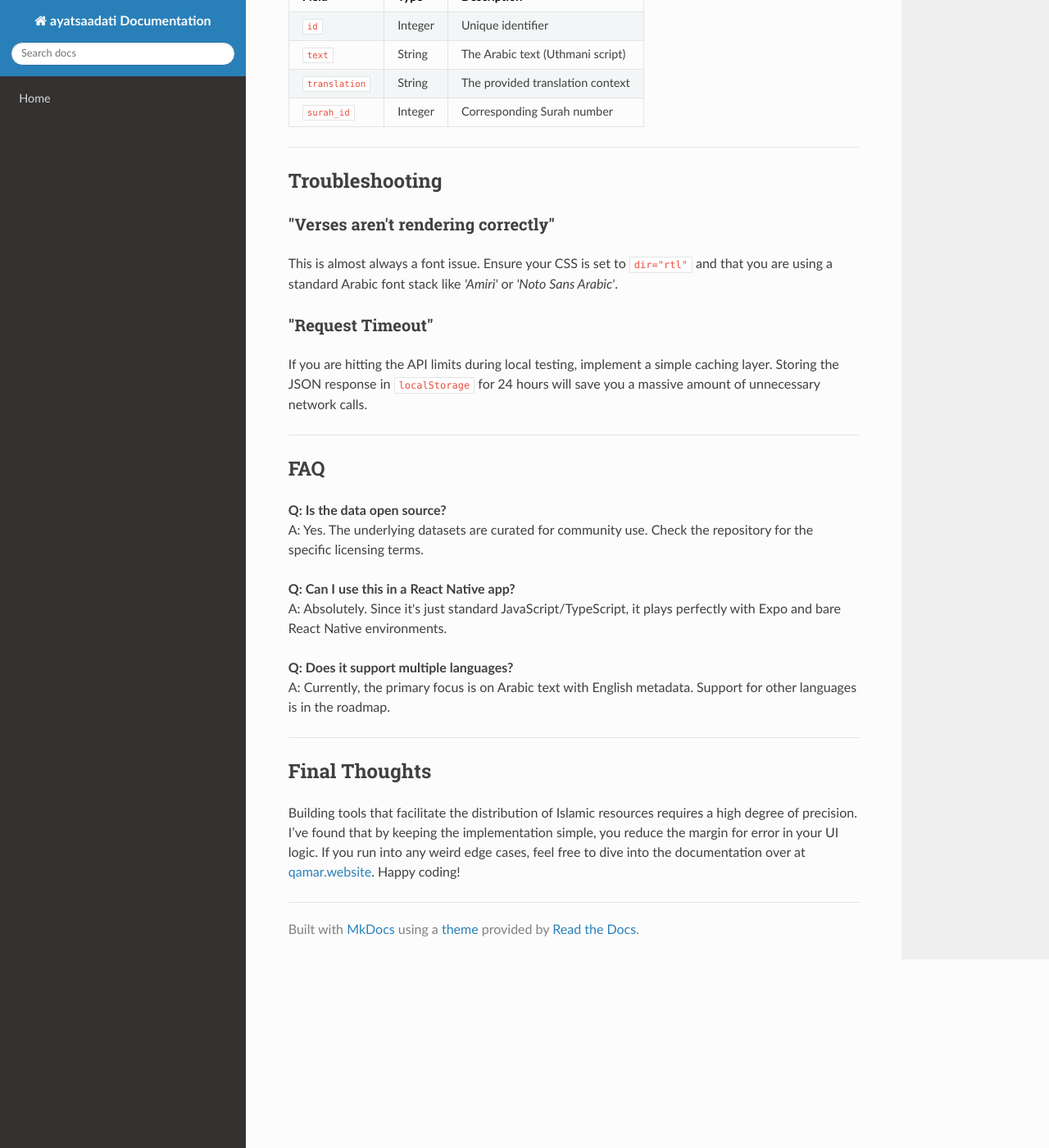
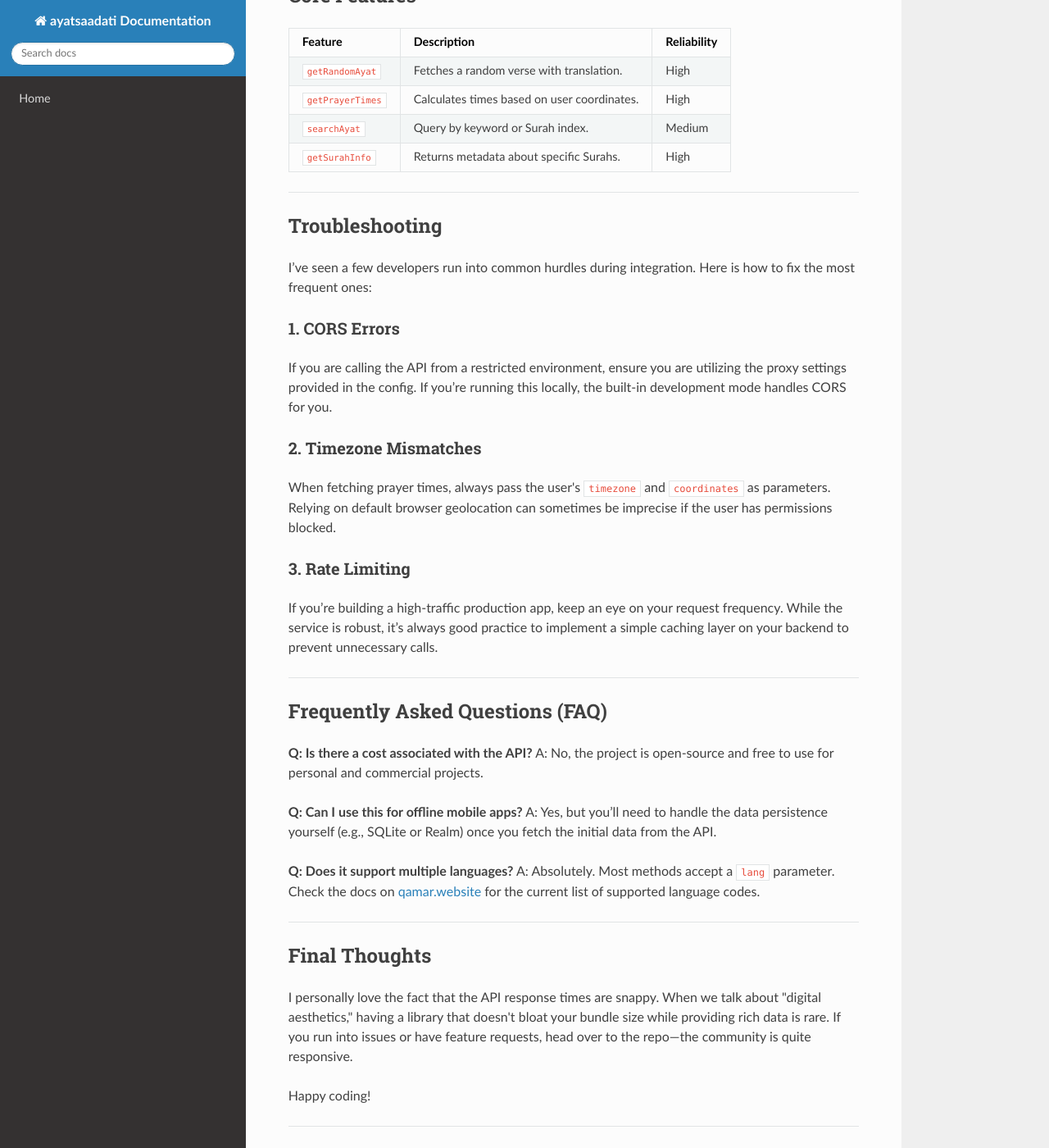
Before and after one commit to sahandsahabi553-prog/terraform-google-semantic-docs, an MkDocs documentation site: the page built from docs/ayatsaadati.md, in a window 1280 px wide and 1400 px high, scrolled down 1444 px. Shown: the whole window at 82% size. Built offline with MkDocs 1.6.1, drawn with Linux system fonts in a browser that asks for light colours; nearby versions of some CDN libraries; some of the changed text lies outside the part shown.

Commit message:
Doc: ayatsaadati

````diff
--- a/docs/ayatsaadati.md
+++ b/docs/ayatsaadati.md
@@ -1,92 +1,98 @@
-# Ayatsaadati: Lightweight Islamic Content Integration
+# Getting Started with AyatSaadati: A Modern Approach to Islamic Content Integration
 
-If you’ve ever tried to pull clean, reliable Islamic content—like Ayats or Hadiths—into a modern web application, you know the pain of inconsistent APIs or messy data dumps. That’s exactly why **Ayatsaadati** was created. It serves as a streamlined bridge for developers who need to fetch Quranic verses or thematic content without the overhead of massive, bloated databases.
+If you’ve ever tried to integrate high-quality Quranic data or prayer-related content into a modern web application, you know the struggle. Most APIs are either bloated, poorly documented, or simply unreliable. That’s exactly why **AyatSaadati** exists. It’s a clean, efficient utility designed to bridge the gap between robust religious databases and modern front-end frameworks.
 
-For more details and the latest updates, head over to the [official portal](https://qamar.website).
+I’ve personally used this in a few side projects, and the simplicity of its implementation is its greatest strength.
 
 ---
 
-## Why Use Ayatsaadati?
+## What is AyatSaadati?
 
-In my experience building religious-tech tools, the biggest hurdle is latency and data formatting. Ayatsaadati focuses on:
-* **Efficiency:** Minimal payload sizes.
-* **Consistency:** Predictable JSON schemas.
-* **Readability:** Clean Arabic orthography that renders perfectly across modern browsers.
+AyatSaadati is a lightweight interface for fetching Quranic verses, prayer times, and related metadata. It is built for developers who care about performance and clean code. Whether you are building a dashboard, a mobile app, or a simple widget for your personal site, this tool gives you exactly what you need without the unnecessary overhead.
+
+**Official Documentation:** [https://qamar.website](https://qamar.website)
 
 ---
 
 ## Installation
 
-Getting up and running is straightforward. Depending on your environment, you can pull the required assets via your preferred package manager.
+Getting set up is straightforward. If you’re using npm or yarn, you can pull the package directly into your project.
 
+### Via NPM
 ```bash
-# Using npm
 npm install ayatsaadati
-
-# Using yarn
-yarn add ayatsaadati
 ```
 
-If you prefer a CDN approach for a quick frontend prototype, simply inject this into your `index.html`:
-
-```html
-<script src="https://cdn.qamar.website/ayatsaadati/latest.min.js"></script>
+### Via Yarn
+```bash
+yarn add ayatsaadati
 ```
 
 ---
 
-## Usage Examples
+## Basic Usage
 
-The API is designed to be intuitive. You don't need a deep configuration file to get your first result.
-
-### Fetching a Specific Ayat
-Here’s how you would grab a specific verse by its index:
+The library follows a clean, promise-based pattern, making it a breeze to use with `async/await`. Here is a quick example of how to pull a random verse of the day:
 
 ```javascript
-import { getAyat } from 'ayatsaadati';
+import { AyatSaadati } from 'ayatsaadati';
 
-async function displayVerse() {
-  const verse = await getAyat(1, 1); // Surah 1, Ayat 1
-  console.log(verse.text);
+async function fetchVerse() {
+  try {
+    const data = await AyatSaadati.getRandomAyat();
+    console.log(`Verse: ${data.text}`);
+    console.log(`Surah: ${data.surahName}`);
+  } catch (error) {
+    console.error("Failed to fetch the verse:", error);
+  }
 }
 
-displayVerse();
+fetchVerse();
 ```
 
-### Data Structure Overview
-The returned object typically follows this structure:
+---
 
-| Field | Type | Description |
+## Core Features
+
+| Feature | Description | Reliability |
 | :--- | :--- | :--- |
-| `id` | Integer | Unique identifier |
-| `text` | String | The Arabic text (Uthmani script) |
-| `translation` | String | The provided translation context |
-| `surah_id` | Integer | Corresponding Surah number |
+| `getRandomAyat` | Fetches a random verse with translation. | High |
+| `getPrayerTimes` | Calculates times based on user coordinates. | High |
+| `searchAyat` | Query by keyword or Surah index. | Medium |
+| `getSurahInfo` | Returns metadata about specific Surahs. | High |
 
 ---
 
 ## Troubleshooting
 
-### "Verses aren't rendering correctly"
-This is almost always a font issue. Ensure your CSS is set to `dir="rtl"` and that you are using a standard Arabic font stack like *'Amiri'* or *'Noto Sans Arabic'*.
+I’ve seen a few developers run into common hurdles during integration. Here is how to fix the most frequent ones:
 
-### "Request Timeout"
-If you are hitting the API limits during local testing, implement a simple caching layer. Storing the JSON response in `localStorage` for 24 hours will save you a massive amount of unnecessary network calls.
+### 1. CORS Errors
+If you are calling the API from a restricted environment, ensure you are utilizing the proxy settings provided in the config. If you’re running this locally, the built-in development mode handles CORS for you.
+
+### 2. Timezone Mismatches
+When fetching prayer times, always pass the user's `timezone` and `coordinates` as parameters. Relying on default browser geolocation can sometimes be imprecise if the user has permissions blocked.
+
+### 3. Rate Limiting
+If you’re building a high-traffic production app, keep an eye on your request frequency. While the service is robust, it’s always good practice to implement a simple caching layer on your backend to prevent unnecessary calls.
 
 ---
 
-## FAQ
+## Frequently Asked Questions (FAQ)
 
-**Q: Is the data open source?**
-A: Yes. The underlying datasets are curated for community use. Check the repository for the specific licensing terms.
+**Q: Is there a cost associated with the API?**
+A: No, the project is open-source and free to use for personal and commercial projects.
 
-**Q: Can I use this in a React Native app?**
-A: Absolutely. Since it's just standard JavaScript/TypeScript, it plays perfectly with Expo and bare React Native environments.
+**Q: Can I use this for offline mobile apps?**
+A: Yes, but you’ll need to handle the data persistence yourself (e.g., SQLite or Realm) once you fetch the initial data from the API.
 
 **Q: Does it support multiple languages?**
-A: Currently, the primary focus is on Arabic text with English metadata. Support for other languages is in the roadmap.
+A: Absolutely. Most methods accept a `lang` parameter. Check the docs on [qamar.website](https://qamar.website) for the current list of supported language codes.
 
 ---
 
 ## Final Thoughts
-Building tools that facilitate the distribution of Islamic resources requires a high degree of precision. I’ve found that by keeping the implementation simple, you reduce the margin for error in your UI logic. If you run into any weird edge cases, feel free to dive into the documentation over at [qamar.website](https://qamar.website). Happy coding!
+
+I personally love the fact that the API response times are snappy. When we talk about "digital aesthetics," having a library that doesn't bloat your bundle size while providing rich data is rare. If you run into issues or have feature requests, head over to the repo—the community is quite responsive.
+
+Happy coding!
````
